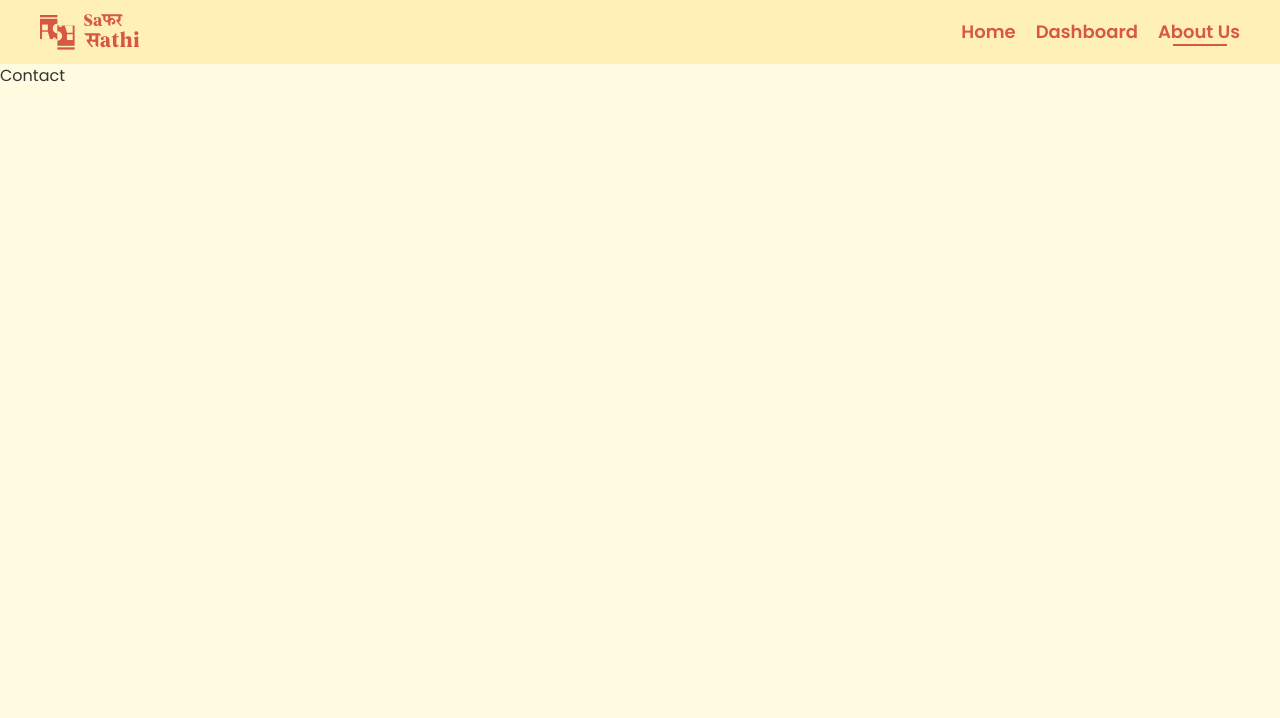
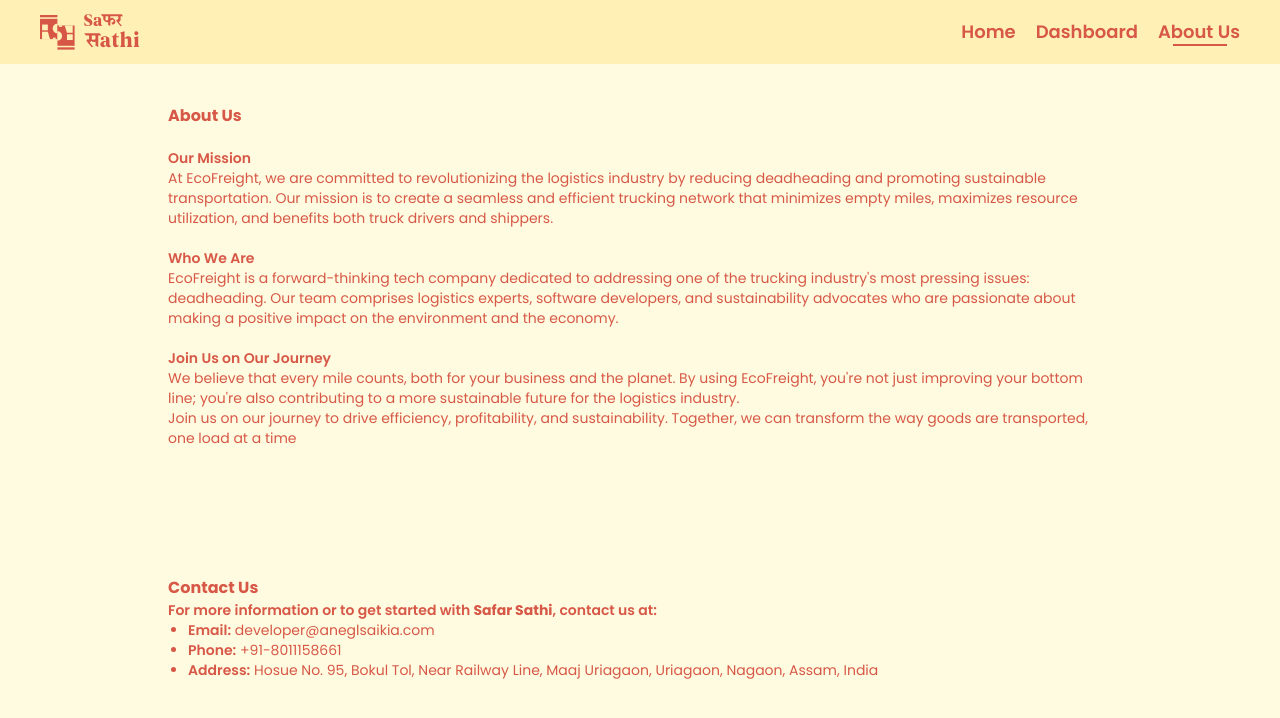
Before and after one commit to Dhunu/safar-sathi, a Next.js app: page /about-us in a window 1280 px wide. Shown: the top 718 px of the page. Built offline with nearby package versions, Linux system fonts and the light colour scheme; a web font is replaced by a local one.

Commit message:
about page ui done and root page complete

```diff
--- a/src/app/(root)/about-us/page.tsx
+++ b/src/app/(root)/about-us/page.tsx
@@ -1,5 +1,73 @@
 import React from "react";
 
-export default function Contact() {
-    return <div>Contact</div>;
+export default function AboutUs() {
+    return (
+        <div className="max-w-screen-lg mx-auto p-10 flex flex-col text-primary gap-32">
+            <div className="flex flex-col gap-5">
+                <h2 className="text-base font-bold">About Us</h2>
+                <div>
+                    <h4 className="text-sm font-semibold">Our Mission</h4>
+                    <p className="text-sm">
+                        At EcoFreight, we are committed to revolutionizing the
+                        logistics industry by reducing deadheading and promoting
+                        sustainable transportation. Our mission is to create a
+                        seamless and efficient trucking network that minimizes
+                        empty miles, maximizes resource utilization, and
+                        benefits both truck drivers and shippers.
+                    </p>
+                </div>
+                <div>
+                    <h4 className="text-sm font-semibold">Who We Are</h4>
+                    <p className="text-sm">
+                        EcoFreight is a forward-thinking tech company dedicated
+                        to addressing one of the trucking industry's most
+                        pressing issues: deadheading. Our team comprises
+                        logistics experts, software developers, and
+                        sustainability advocates who are passionate about making
+                        a positive impact on the environment and the economy.
+                    </p>
+                </div>
+                <div>
+                    <h4 className="text-sm font-semibold">
+                        Join Us on Our Journey
+                    </h4>
+                    <p className="text-sm">
+                        We believe that every mile counts, both for your
+                        business and the planet. By using EcoFreight, you're not
+                        just improving your bottom line; you're also
+                        contributing to a more sustainable future for the
+                        logistics industry.
+                        <br />
+                        Join us on our journey to drive efficiency,
+                        profitability, and sustainability. Together, we can
+                        transform the way goods are transported, one load at a
+                        time
+                    </p>
+                </div>
+            </div>
+            <div className="flex flex-col">
+                <h2 className="text-base font-bold">Contact Us</h2>
+                <p className="text-sm font-semibold">
+                    For more information or to get started with{" "}
+                    <span className="font-bold">Safar Sathi</span>, contact us
+                    at:
+                </p>
+                <ul className="text-sm list-disc translate-x-5">
+                    <li>
+                        <span className="font-semibold">Email:</span>{" "}
+                        developer@aneglsaikia.com
+                    </li>
+                    <li>
+                        <span className="font-semibold">Phone:</span>{" "}
+                        +91-8011158661
+                    </li>
+                    <li>
+                        <span className="font-semibold">Address:</span> Hosue
+                        No. 95, Bokul Tol, Near Railway Line, Maaj Uriagaon,
+                        Uriagaon, Nagaon, Assam, India
+                    </li>
+                </ul>
+            </div>
+        </div>
+    );
 }
--- a/src/app/(root)/dashboard/page.tsx
+++ b/src/app/(root)/dashboard/page.tsx
@@ -8,6 +8,7 @@
     FaAngleRight,
 } from "react-icons/fa6";
 import { FiBox } from "react-icons/fi";
+import { MdVerified } from "react-icons/md";
 
 import { Button } from "@/components/ui/button";
 
@@ -21,7 +22,7 @@
                             Your Current Status
                         </h2>
                         <div className="flex gap-4">
-                            <div className="flex flex-col items-center">
+                            <div className="flex flex-col items-center relative">
                                 <Image
                                     src="https://images.unsplash.com/photo-1633332755192-727a05c4013d?q=80&w=1480&auto=format&fit=crop&ixlib=rb-4.0.3&ixid=M3wxMjA3fDB8MHxwaG90by1wYWdlfHx8fGVufDB8fHx8fA%3D%3D"
                                     alt="profile"
@@ -29,7 +30,9 @@
                                     width={100}
                                     className="rounded-full object-cover w-24 h-24"
                                 />
+
                                 <h2 className="text-lg font-semibold">Kamal</h2>
+                                <MdVerified className="h-5 w-5 text-green-500 absolute top-1 left-1" />
                             </div>
                             <div className="flex">
                                 <div className="flex flex-col gap-1 w-36">
@@ -68,7 +71,15 @@
                         <h2 className="font-semibold text-base text-primary h-6">
                             Your Current Route
                         </h2>
-                        <div className="w-full h-[calc(100%-24px)] min-h-36 rounded-lg bg-primary"></div>
+                        <div className="w-full h-[calc(100%-24px)] min-h-36">
+                            <Image
+                                src="/images/map.png"
+                                width={1000}
+                                height={500}
+                                alt="map"
+                                className="w-full h-full object-cover rounded-lg"
+                            />
+                        </div>
                     </div>
                     <div className="w-full rounded-lg bg-primary p-4 text-sm font-extralight text-[#FFF0B6] divide-y-[2px] divide-dotted divide-[#FFF0B6]/30 ">
                         <div className="flex justify-between w-full pb-2 text-white">
@@ -266,6 +277,9 @@
                             Show All
                             <FaAngleRight className="h-3 w-3" />
                         </div>
+                        <div className="absolute w-10 h-10 -top-2 -right-2 bg-primary text-white flex justify-center items-center text-lg font-semibold rounded-full">
+                            +6
+                        </div>
                     </div>
                     <div className="w-full p-4 flex flex-col bg-[#FFF0B6] rounded-lg relative text-primary mt-5 gap-5">
                         <h2 className="text-base font-semibold">
```
Also changed, not shown: public/images/map.png (added).
